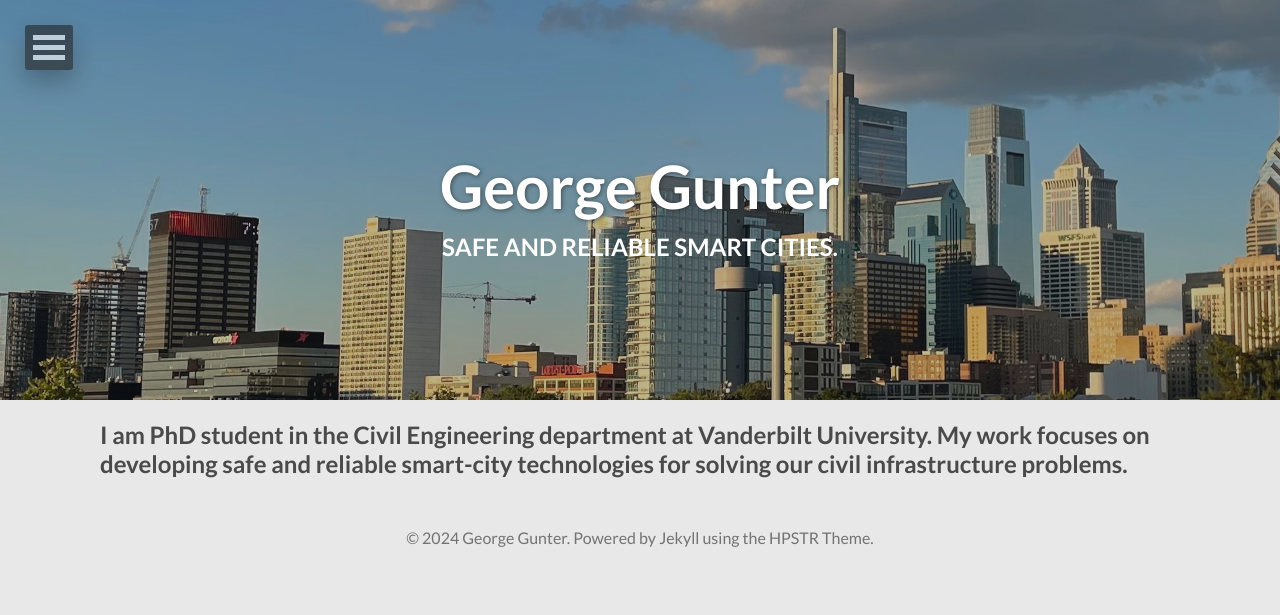
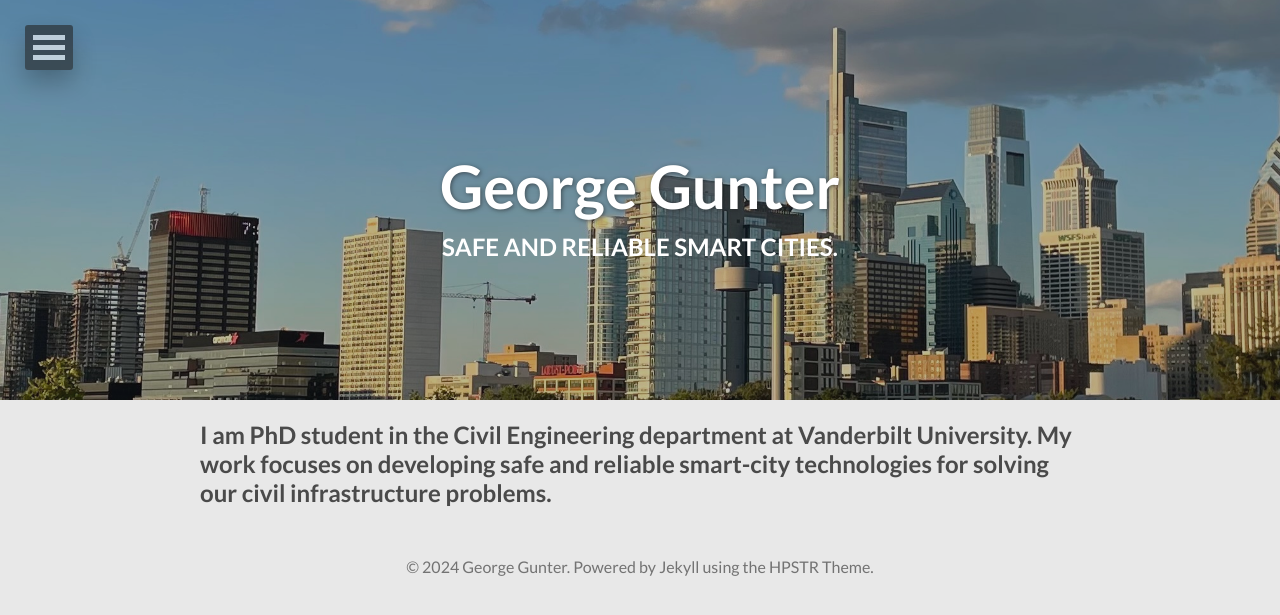
Before and after one commit to georgegunter/georgegunter.github.io, a Jekyll site: the page built from index.html, in a window 1280 px wide. Shown: the top 615 px of the page. Built offline with Jekyll 4.4.1, drawn with Linux system fonts in a browser that asks for light colours; nearby versions of some CDN libraries; the list of posts is cut into pages by our own code.

Commit message:
more alignment

```diff
--- a/_layouts/post-index-home.html
+++ b/_layouts/post-index-home.html
@@ -35,7 +35,7 @@
     </div><!-- /.secondary-image -->
   {% endif %}
   <div class="secondary-title">
-    <div class="secondary-title-wrap" style="padding-left: 100px; padding-right: 100px;">
+    <div class="secondary-title-wrap" style="padding-left: 200px; padding-right: 200px;">
 <!--      <h1>{{ page.sectitle }}</h1>-->
       <h2>{{ page.secdescription }}</h2>
     </div><!-- /.secondary-title-wrap -->
```
